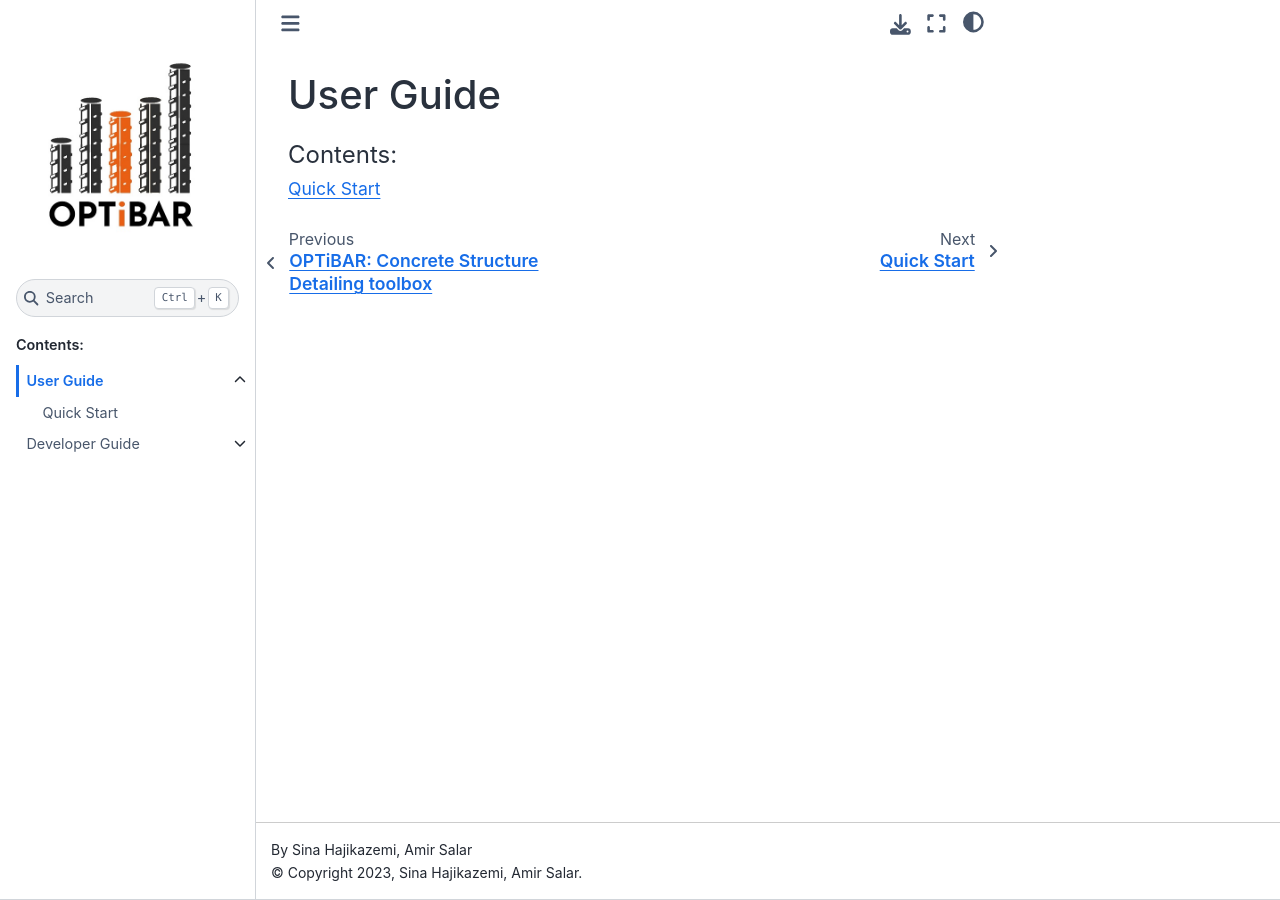
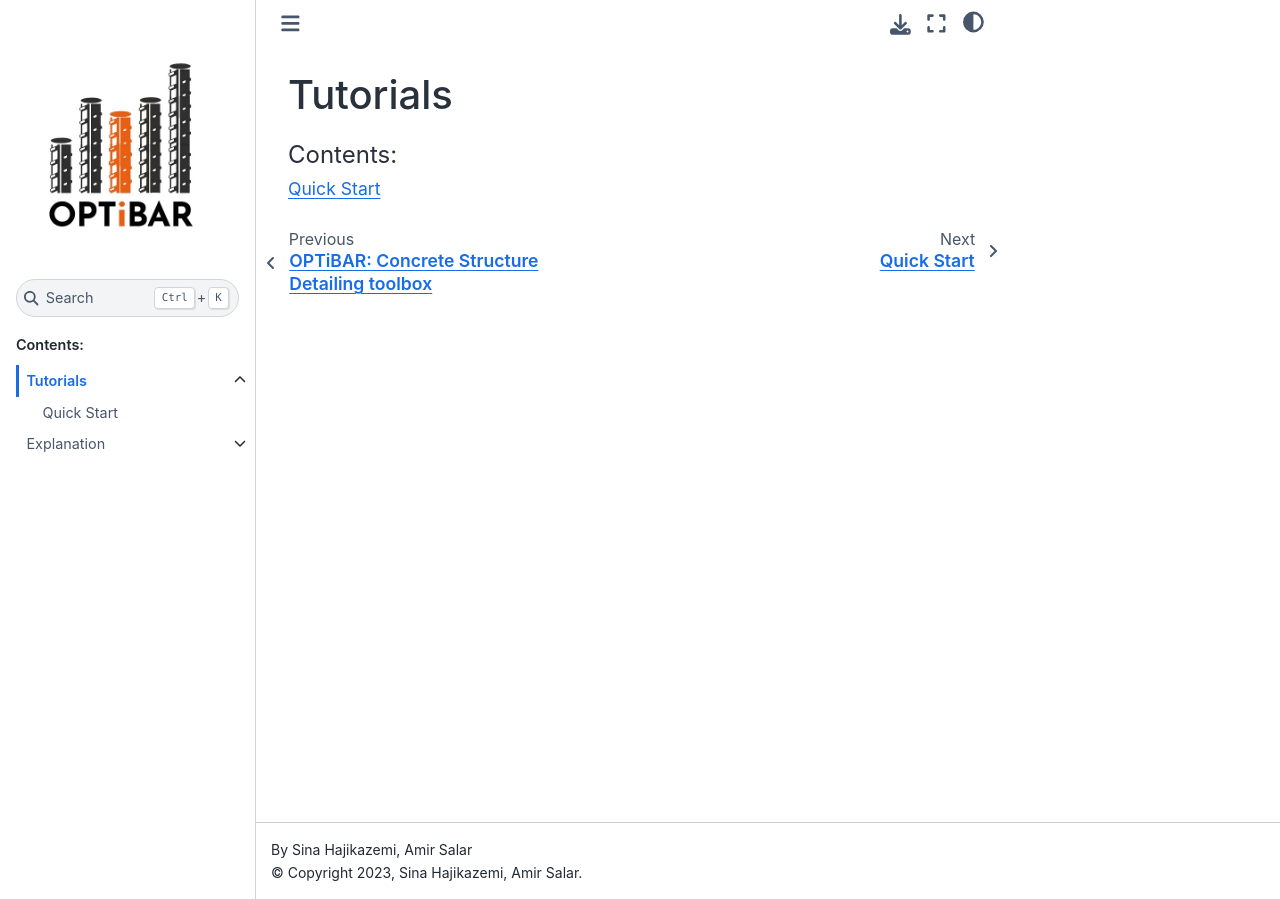
Before and after one commit to OPTiBAR/OPTiBAR, a Sphinx documentation site: the page built from docs/source/tutorial/index.rst, in a window 1280 px wide. Built offline with Sphinx 7.4.7 and the Sphinx Book theme 1.1.4, drawn with Linux system fonts in a browser that asks for light colours.

Commit message:
titles changed

```diff
--- a/docs/source/explanation/index.rst
+++ b/docs/source/explanation/index.rst
@@ -1,4 +1,4 @@
-Developer Guide
+Explanation
 ===================================
 
 .. toctree::
--- a/docs/source/tutorial/index.rst
+++ b/docs/source/tutorial/index.rst
@@ -1,4 +1,4 @@
-User Guide
+Tutorials
 ===================================
 
 .. toctree::
```
